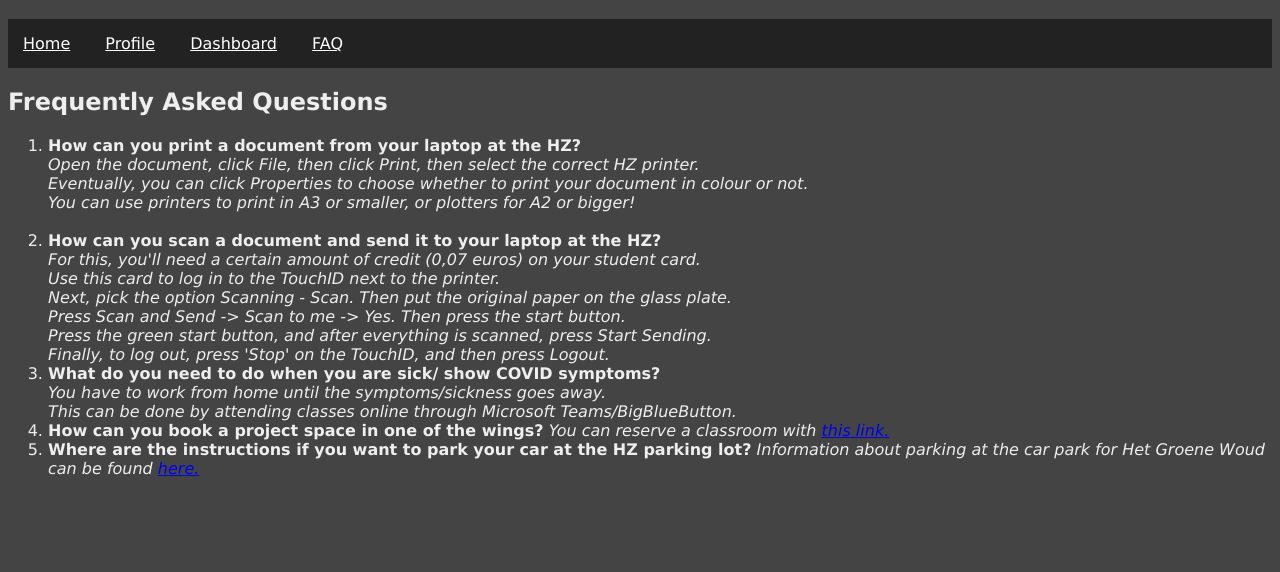
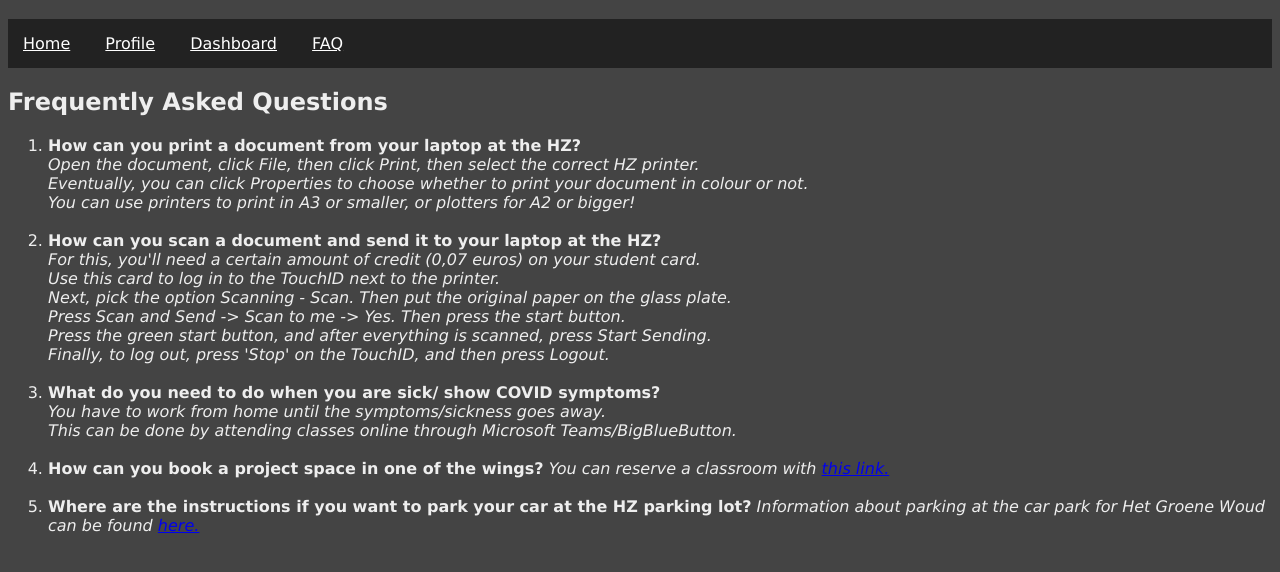
Before and after one commit to gent0005/gent0005.github.io, a plain HTML site: page faq.html in a window 1280 px wide. Shown: the part 62-634 px from the top of the page. Drawn offline with Linux system fonts and the light colour scheme.

Commit message:
fixed spacing
Fixed Spacing between all questions not being equal.

```diff
--- a/faq.html
+++ b/faq.html
@@ -25,13 +25,13 @@
                         Next, pick the option Scanning - Scan. Then put the original paper on the glass plate.<br>
                         Press Scan and Send -> Scan to me -> Yes. Then press the start button.<br>
                         Press the green start button, and after everything is scanned, press Start Sending.<br>
-                        Finally, to log out, press 'Stop' on the TouchID, and then press Logout.</i></li>
+                        Finally, to log out, press 'Stop' on the TouchID, and then press Logout.</i></li><br>
                 <li><b>What do you need to do when you are sick/ show COVID symptoms?</b><br>
                     <i>You have to work from home until the symptoms/sickness goes away.<br>
-                        This can be done by attending classes online through Microsoft Teams/BigBlueButton.</i></li>
+                        This can be done by attending classes online through Microsoft Teams/BigBlueButton.</i></li><br>
                 <li><b>How can you book a project space in one of the wings?</b>
                     <i>You can reserve a classroom with
-                        <a href="https://topdesk.hz.nl/tas/public/ssp/content/page/locationreservationplanner" target="_blank">this link.</a></i></li>
+                        <a href="https://topdesk.hz.nl/tas/public/ssp/content/page/locationreservationplanner" target="_blank">this link.</a></i></li><br>
                 <li><b>Where are the instructions if you want to park your car at the HZ parking lot?</b>
                     <i>Information about parking at the car park for Het Groene Woud can be found
                         <a href="https://hz.nl/en/news/nieuwe-locatie-parkeren-middelburg" target="_blank">here.</a></i></li>
```
